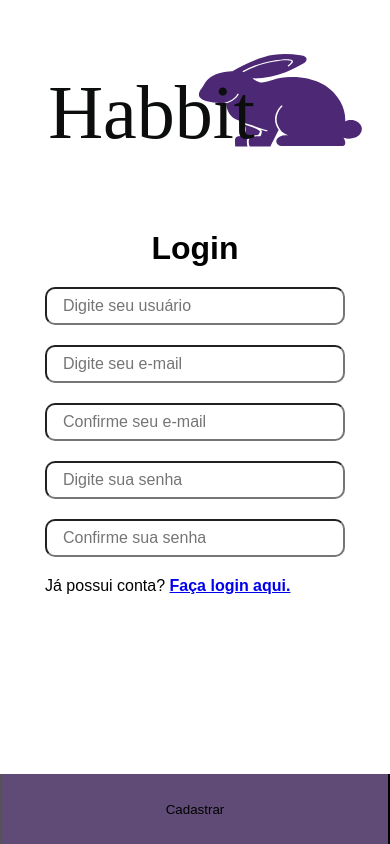
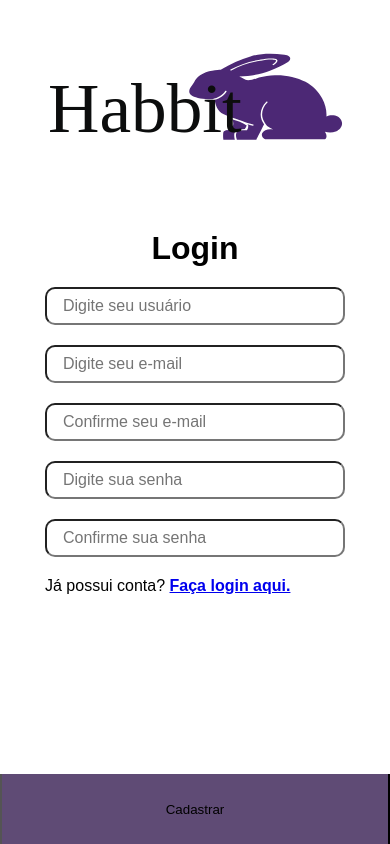
Before and after one commit to daniell18/kenzie-gestao-de-habitos, a React (Create React App) app: page / in a window 390 px wide. Built offline with nearby package versions, Linux system fonts and the light colour scheme; a web font is replaced by a local one.

Commit message:
feature: logo responsive

```diff
--- a/src/Pages/Register/index.jsx
+++ b/src/Pages/Register/index.jsx
@@ -6,13 +6,12 @@ import logoRegister from "../../Images/logoRegister.svg"
 
 
 function Login() {
-
   return (
     <>
       <Container>
         <Content>
           <FormContainer>
-          <Logo><img src={logoRegister}/></Logo>
+          <Logo src={logoRegister}/>
             <h1>Login</h1>
             <div>
               <Input
--- a/src/Pages/Register/styles.js
+++ b/src/Pages/Register/styles.js
@@ -52,7 +52,7 @@ export const FormContainer = styled.form`
     margin-right: 0;
   }
 `;
-export const Logo = styled.div`
+export const Logo = styled.img`
 width: 100%;
 top: -180px;
 position: absolute;
```
